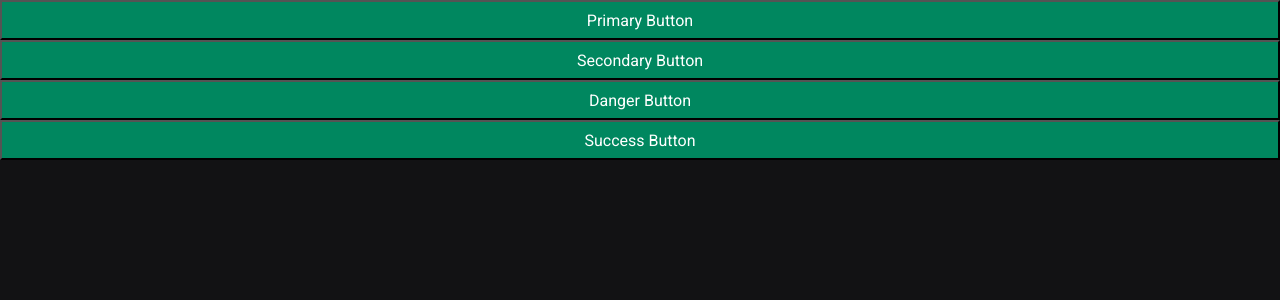
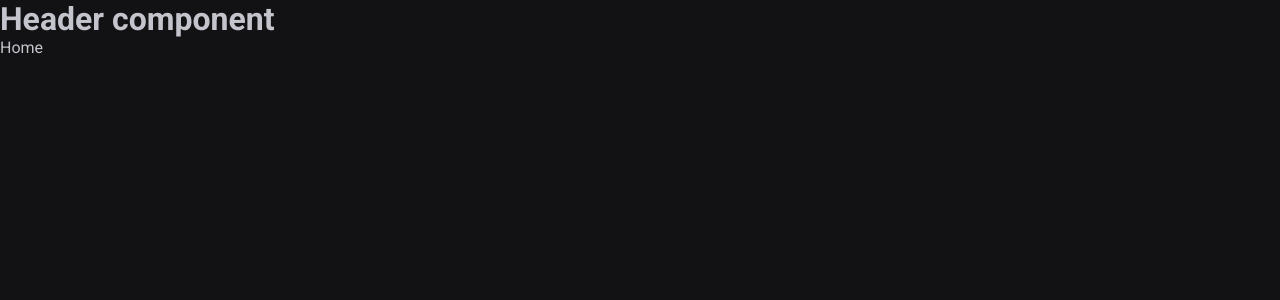
Before and after one commit to alxroots/timer-rocketseat-25, a React (Vite) app: page / in a window 1280 px wide. Shown: the top 300 px of the page. Built offline with nearby package versions, Linux system fonts and the light colour scheme.

Commit message:
add router

```diff
--- a/package.json
+++ b/package.json
@@ -14,6 +14,7 @@
   "dependencies": {
     "react": "^19.0.0",
     "react-dom": "^19.0.0",
+    "react-router-dom": "^7.4.0",
     "styled-components": "^6.1.16"
   },
   "devDependencies": {
--- a/src/App.tsx
+++ b/src/App.tsx
@@ -1,17 +1,16 @@
-import { Button } from "./components/ui/button/Button.tsx";
 import { ThemeProvider } from "styled-components";
 import { defaultTheme } from "./styles/themes/default.ts";
 import { GlobalStyle } from "./styles/global.ts";
+import { BrowserRouter } from "react-router-dom";
+import Router from "./Router.tsx";
 
 function App() {
   return (
     <ThemeProvider theme={defaultTheme}>
-      <Button>Primary Button</Button>
-      <Button>Secondary Button</Button>
-      <Button>Danger Button</Button>
-      <Button>Success Button</Button>
-
       <GlobalStyle />
+      <BrowserRouter>
+        <Router />
+      </BrowserRouter>
     </ThemeProvider>
   );
 }
--- /dev/null
+++ b/src/Router.tsx
@@ -0,0 +1,15 @@
+import { Routes, Route } from "react-router-dom";
+import { Home } from "./pages/Home.tsx";
+import { History } from "./pages/History.tsx";
+import { LayoutDefault } from "./layouts/LayoutDefault.tsx";
+
+export default function Router() {
+  return (
+    <Routes>
+      <Route path="/" element={<LayoutDefault />}>
+        <Route path="/" element={<Home />} />
+        <Route path="/history" element={<History />} />
+      </Route>
+    </Routes>
+  );
+}
--- /dev/null
+++ b/src/layouts/Header.tsx
@@ -0,0 +1,7 @@
+export function Header() {
+  return (
+    <div>
+      <h1>Header component</h1>
+    </div>
+  );
+}
--- /dev/null
+++ b/src/layouts/LayoutDefault.tsx
@@ -0,0 +1,11 @@
+import { Header } from "./Header.tsx";
+import { Outlet } from "react-router-dom";
+
+export function LayoutDefault() {
+  return (
+    <div>
+      <Header />
+      <Outlet />
+    </div>
+  );
+}
--- /dev/null
+++ b/src/pages/History.tsx
@@ -0,0 +1,3 @@
+export function History() {
+  return <div>History</div>;
+}
--- /dev/null
+++ b/src/pages/Home.tsx
@@ -0,0 +1,3 @@
+export function Home() {
+  return <div>Home</div>;
+}
```
Also changed, not shown: 1 other file (tests, documents, lock files or other folders).
